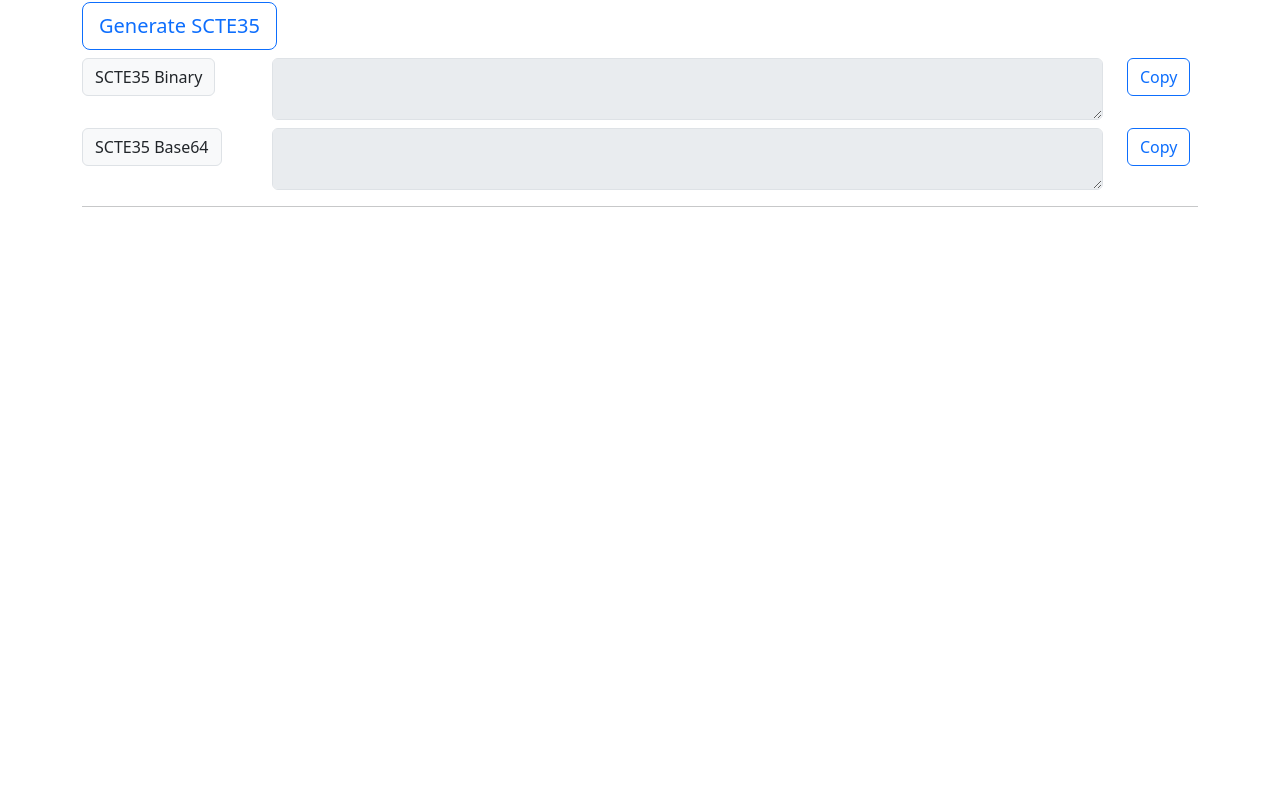
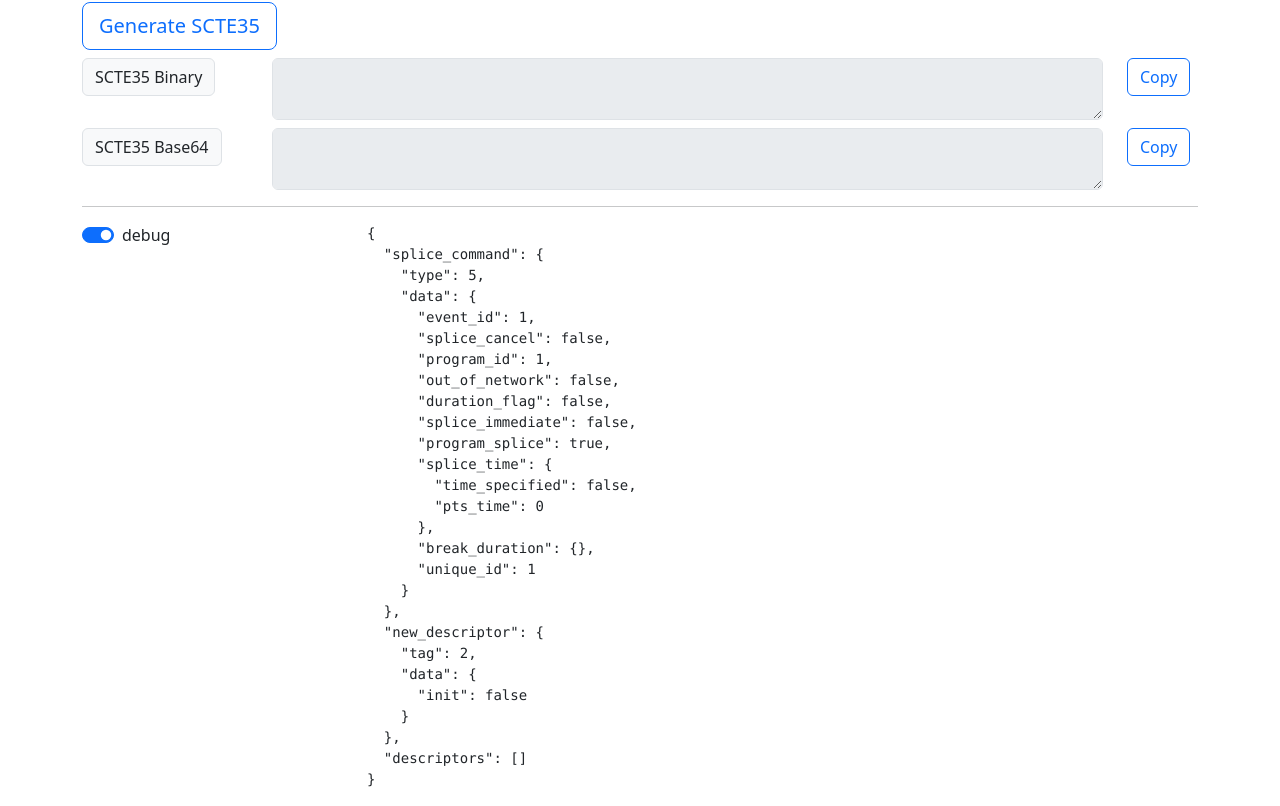
Before and after one commit to hlitpxu/scte35_generator, a Vue app: page / in a window 1280 px wide. Shown: the part 420-1226 px from the top of the page. Before the commit the page ends 800 px from the top, so only its background shows below. Built offline with nearby package versions, Linux system fonts and the light colour scheme.

Commit message:
set section length before calculating CRC.

```diff
--- a/src/components/splice_info.vue
+++ b/src/components/splice_info.vue
@@ -56,7 +56,7 @@ const binary_str = ref("");
 const binary_base64 = ref("");
 
 function get_binary(data) {
-    var binary = [0xFC, 0x0F, 0xFF, 0x00, 0x00, 0x00, 0x00, 0x00, 0x00, 0x00, 0x00, 0x00, 0x00];
+    var binary = [0xFC, 0x00, 0x00, 0x00, 0x00, 0x00, 0x00, 0x00, 0x00, 0x00, 0x00, 0x00, 0x00];
     var offset = 0;
 
     // command part
@@ -99,6 +99,11 @@ function get_binary(data) {
     binary[offset] |= (desc_length & 0xFF00) >>> 8;
     binary[offset + 1] |= (desc_length & 0xFF);
 
+    // section length
+    var section_length = binary.length +2;
+    binary[1] |= (section_length & 0x0F00) >>> 8;
+    binary[2] |= (section_length & 0xFF);
+
     // tail
     offset = binary.length;
     var crc_val = crc32mpeg2(binary) >>> 0;
@@ -108,10 +113,6 @@ function get_binary(data) {
     binary[offset + 1] |= (crc_val & 0xFF0000) >>> 16;
     binary[offset + 2] |= (crc_val & 0xFF00) >>> 8;
     binary[offset + 3] |= (crc_val & 0xFF);
-
-    var section_length = binary.length - 2;
-    binary[1] |= (section_length & 0x0F00) >>> 8;
-    binary[2] |= (section_length & 0xFF);
 
     binary_str.value = to_hex_str(binary);
     binary_base64.value = btoa(String.fromCharCode.apply(binary, binary)).replace(/.{76}(?=.)/g, '$&\n');
@@ -254,7 +255,7 @@ function copy_to_clipboard(text) {
 
         <!-- debug panel -->
         <hr />
-        <div v-if="false" class="row">
+        <div v-if="true" class="row">
             <div class="col-3">
                 <div class="form-check form-switch">
                     <input class="form-check-input" type="checkbox" v-model="enable_debug">
```
